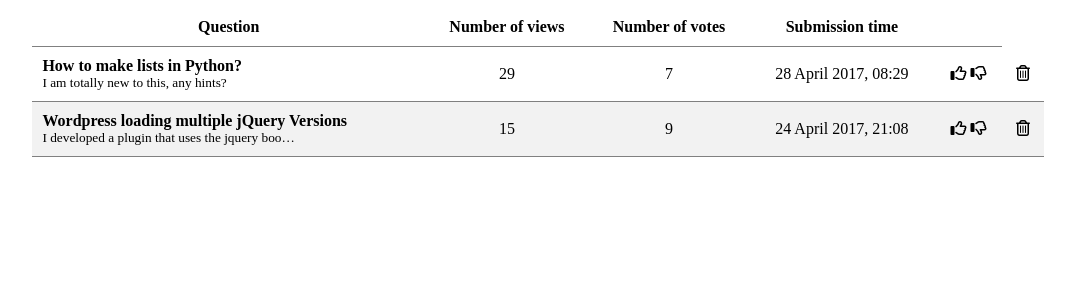
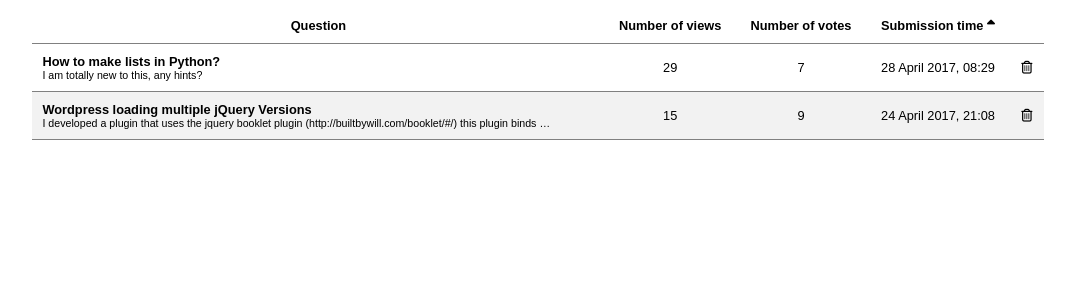
Before and after one commit to Aviatore/ask-mate-1, a Flask app: page /list in a window 1280 px wide. Shown: the top 300 px of the page, without its empty margins (102-1177 px from the left). Run offline with Flask 2, Linux system fonts and the light colour scheme; some libraries are stand-ins or nearby versions.

Commit message:
Implement sorting questions

```diff
--- a/app.py
+++ b/app.py
@@ -1,4 +1,4 @@
-from flask import Flask, render_template, redirect, url_for
+from flask import Flask, render_template, redirect, url_for, request
 from data_manager import *
 from util import *
 import datetime
@@ -20,13 +20,25 @@ def add_header(request):
 def list():
     table_headers = {
         'headers': ['Question', 'Number of views', 'Number of votes', 'Submission time'],
-        'keys': ['title', 'message', 'view_number', 'vote_number', 'submission_time']
+        'keys': ['title', 'view_number', 'vote_number', 'submission_time'],
+        'directions': [None, None, None, None]
     }
 
     questions = read_questions()
-    questions_by_time = sort_questions('submission_time', questions, direction='desc')
 
-    return render_template('list.html', headers=table_headers, questions=questions_by_time)
+    order_by = request.args.get('order_by')
+    order_direction = request.args.get('order_direction')
+
+    if order_by:
+        questions_sorted = sort_questions(order_by, questions, direction=order_direction)
+        index = table_headers['keys'].index(order_by)
+        table_headers['directions'][index] = order_direction
+    else:
+        questions_sorted = sort_questions('submission_time', questions, direction='desc')
+        index = table_headers['keys'].index('submission_time')
+        table_headers['directions'][index] = 'desc'
+
+    return render_template('list.html', headers=table_headers, questions=questions_sorted, order_by=order_by, order_direction=order_direction)
 
 
 # Display a question
@@ -48,7 +60,7 @@ def answer_post(question_id):
 
 
 # Delete question
-@app.route('/question/<question_id>/delete')
+@app.route('/question/<int:question_id>/delete')
 def question_delete(question_id):
     questions = read_questions()
     questions.remove([question for question in questions if question['id'] == question_id][0])
--- a/static/list.css
+++ b/static/list.css
@@ -3,6 +3,8 @@ table {
     border-collapse: collapse;
     width: 80%;
     margin: auto;
+    font-family: sans-serif;
+    font-size: 1vw;
 }
 th, td {
     border-bottom: 1px solid gray;
@@ -37,6 +39,6 @@ div.message {
     overflow: hidden;
     white-space: nowrap;
     text-overflow: ellipsis;
-    width: 20vw;
+    width: 40vw;
     font-size: smaller;
 }
--- a/static/scripts.js
+++ b/static/scripts.js
@@ -10,7 +10,7 @@ function thumb_toggle() {
 }
 
 function add_toggle() {
-    let thumbs = document.querySelectorAll('i')
+    let thumbs = document.querySelectorAll('i.icon')
 
     for (let i=0; i<thumbs.length; i++) {
         thumbs[i].addEventListener('mouseover', thumb_toggle)
--- a/templates/list.html
+++ b/templates/list.html
@@ -12,7 +12,15 @@
     <thead>
         <tr>
             {% for header in headers['headers'] %}
-                <th>{{ header }}</th>
+                {% set direction = 'asc' if headers['directions'][loop.index0] == 'desc' or headers['directions'][loop.index0] is none else 'desc' %}
+                <th>
+                    <a href="{{ url_for('list', order_by=headers['keys'][loop.index0], order_direction=direction) }}" title="Sort by {{ header }}">{{ header }}</a>
+                    {% if headers['directions'][loop.index0] == 'asc' %}
+                        <i class="fas fa-sort-down"></i>
+                        {% elif headers['directions'][loop.index0] == 'desc' %}
+                        <i class="fas fa-sort-up"></i>
+                    {% endif %}
+                </th>
             {% endfor %}
             <th></th>
         </tr>
@@ -25,23 +33,15 @@
                     <div class="message">{{ question['message'] }}</div>
                 </td>
 
-            {% for key in headers['keys'][2:] %}
+            {% for key in headers['keys'][1:] %}
                 <td>{{ question[key] if key != 'submission_time' else time_to_utc(question[key]) }}</td>
             {% endfor %}
 
-
                 <td>
-                    <a href="{{ url_for('question_vote_up', question_id=question['id']) }}" title="Vote up" class="thumbs">
-                        <i class="far fa-thumbs-up"></i>
-                    </a>
-                    <a href="{{ url_for('question_vote_down', question_id=question['id']) }}" title="Vote down" class="thumbs">
-                        <i class="far fa-thumbs-down"></i>
+                    <a href="{{ url_for('question_delete', question_id=question['id']) }}" title="Delete question" class="thumbs">
+                        <i class="far fa-trash-alt icon"></i>
                     </a>
                 </td>
-                <td>
-                    <a href="{{ url_for('question_delete', question_id=question['id']) }}" title="Delete question" class="thumbs">
-                        <i class="far fa-trash-alt"></i>
-                    </a>
             </tr>
         {% endfor %}
     </tbody>
```
